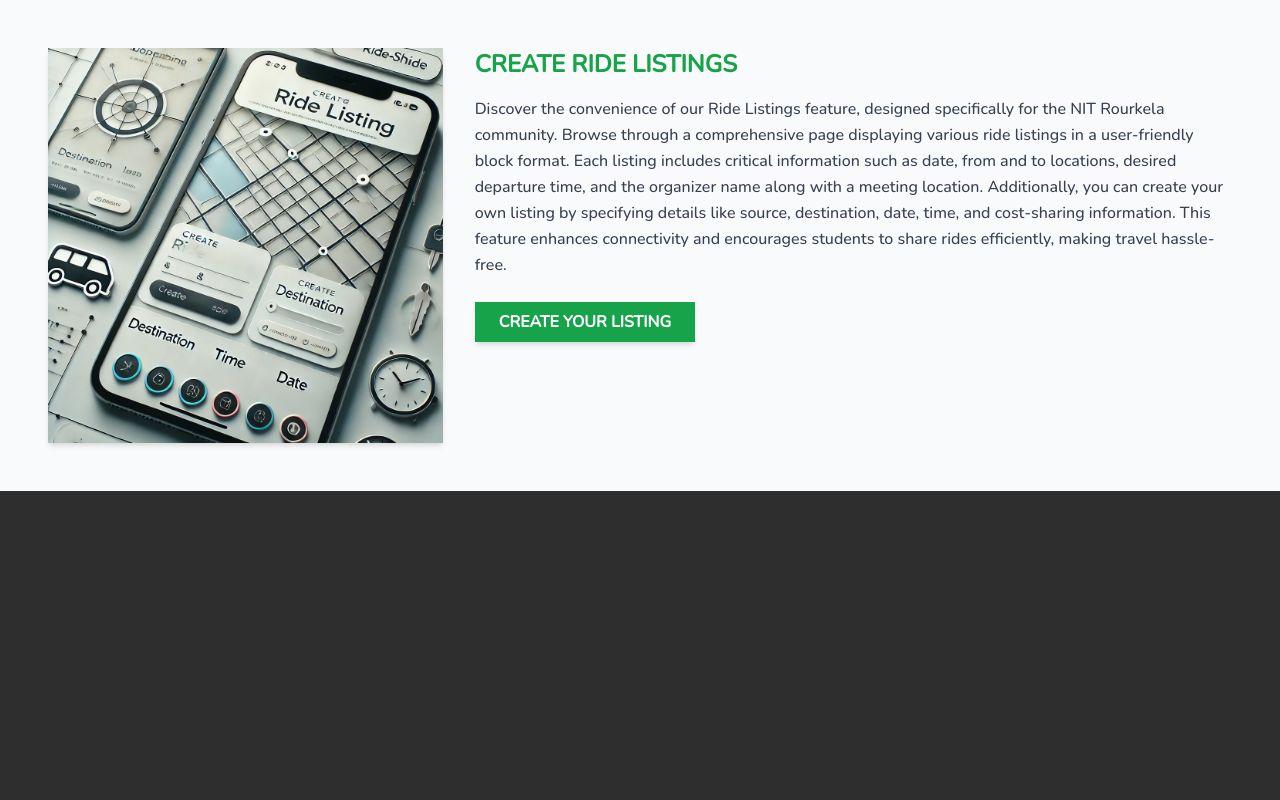
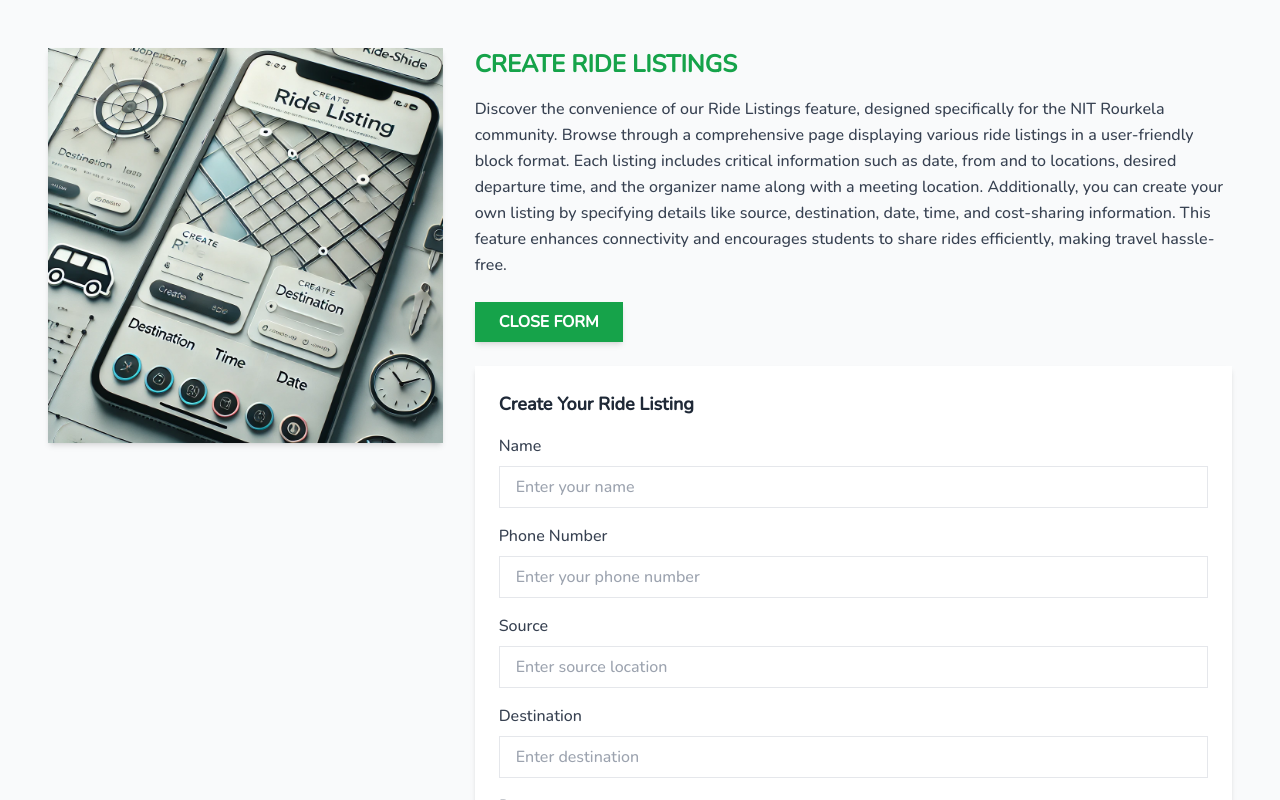
Before and after one commit to buku2004/project-cabshare, a Next.js app: page /add-listings in a window 1280 px wide. Both pictures are taken after a click on the button "CREATE YOUR LISTING". Shown: the top 800 px of the page. Built offline with nearby package versions, Linux system fonts and the light colour scheme.

Commit message:
Add files via upload

```diff
--- a/src/app/add-listings/CreateList.tsx
+++ b/src/app/add-listings/CreateList.tsx
@@ -1,6 +1,13 @@
-import React from "react";
+// import React from "react";
+"use client";
+import React, { useState } from "react";
 
 const CreateList = () => {
+  const [showForm, setShowForm] = useState(false);
+  const handleButtonClick = () => {
+    setShowForm(!showForm);
+  };
+
   return (
     <div className="bg-gray-50 p-6 md:p-12 flex flex-col md:flex-row items-center md:items-start">
       {/* Image Section */}
@@ -22,9 +29,110 @@ const CreateList = () => {
           your own listing by specifying details like source, destination, date, time, and cost-sharing information. This feature enhances
           connectivity and encourages students to share rides efficiently, making travel hassle-free.
         </p>
-        <button className="bg-green-600 hover:bg-green-700 text-white font-bold py-2 px-6 rounded-md shadow-md">
+        {/* <button className="bg-green-600 hover:bg-green-700 text-white font-bold py-2 px-6 rounded-md shadow-md">
           CREATE YOUR LISTING
+        </button> */}
+         <button
+          onClick={handleButtonClick}
+          className="bg-green-600 hover:bg-green-700 text-white font-bold py-2 px-6 rounded-md shadow-md"
+        >
+          {showForm ? "CLOSE FORM" : "CREATE YOUR LISTING"}
         </button>
+        {showForm && (
+          <div className="mt-6 bg-white p-6 rounded-md shadow-md">
+            <h3 className="text-gray-800 font-bold text-lg mb-4">Create Your Ride Listing</h3>
+            <form>
+              <div className="mb-4">
+                <label className="block text-gray-700 font-medium mb-2" htmlFor="name">
+                  Name
+                </label>
+                <input
+                  type="text"
+                  id="name"
+                  name="name"
+                  className="w-full px-4 py-2 border rounded-md focus:outline-none focus:ring focus:ring-green-300"
+                  placeholder="Enter your name"
+                />
+              </div>
+              <div className="mb-4">
+                <label className="block text-gray-700 font-medium mb-2" htmlFor="phone">
+                  Phone Number
+                </label>
+                <input
+                  type="tel"
+                  id="phone"
+                  name="phone"
+                  className="w-full px-4 py-2 border rounded-md focus:outline-none focus:ring focus:ring-green-300"
+                  placeholder="Enter your phone number"
+                />
+              </div>
+              <div className="mb-4">
+                <label className="block text-gray-700 font-medium mb-2" htmlFor="source">
+                  Source
+                </label>
+                <input
+                  type="text"
+                  id="source"
+                  name="source"
+                  className="w-full px-4 py-2 border rounded-md focus:outline-none focus:ring focus:ring-green-300"
+                  placeholder="Enter source location"
+                />
+              </div>
+              <div className="mb-4">
+                <label className="block text-gray-700 font-medium mb-2" htmlFor="destination">
+                  Destination
+                </label>
+                <input
+                  type="text"
+                  id="destination"
+                  name="destination"
+                  className="w-full px-4 py-2 border rounded-md focus:outline-none focus:ring focus:ring-green-300"
+                  placeholder="Enter destination"
+                />
+              </div>
+              <div className="mb-4">
+                <label className="block text-gray-700 font-medium mb-2" htmlFor="date">
+                  Date
+                </label>
+                <input
+                  type="date"
+                  id="date"
+                  name="date"
+                  className="w-full px-4 py-2 border rounded-md focus:outline-none focus:ring focus:ring-green-300"
+                />
+              </div>
+              <div className="mb-4">
+                <label className="block text-gray-700 font-medium mb-2" htmlFor="time">
+                  Time
+                </label>
+                <input
+                  type="time"
+                  id="time"
+                  name="time"
+                  className="w-full px-4 py-2 border rounded-md focus:outline-none focus:ring focus:ring-green-300"
+                />
+              </div>
+              <div className="mb-4">
+                <label className="block text-gray-700 font-medium mb-2" htmlFor="cost">
+                  Cost Sharing (Optional)
+                </label>
+                <input
+                  type="text"
+                  id="cost"
+                  name="cost"
+                  className="w-full px-4 py-2 border rounded-md focus:outline-none focus:ring focus:ring-green-300"
+                  placeholder="Enter cost-sharing details"
+                />
+              </div>
+              <button
+                type="submit"
+                className="bg-green-600 hover:bg-green-700 text-white font-bold py-2 px-6 rounded-md"
+              >
+                Submit Listing
+              </button>
+            </form>
+          </div>
+        )}
       </div>
     </div>
   );
```
Also changed, not shown: src/app/add-listings/page.tsx (line endings or trailing spaces), src/app/all-listings/page.tsx (line endings or trailing spaces), src/app/components/About.tsx (line endings or trailing spaces), src/app/components/Content.tsx (line endings or trailing spaces), src/app/components/Hero.tsx (line endings or trailing spaces), src/app/components/Navbar.tsx (line endings or trailing spaces), src/app/globals.css (line endings or trailing spaces), src/app/layout.tsx (line endings or trailing spaces), src/app/page.tsx (line endings or trailing spaces).
